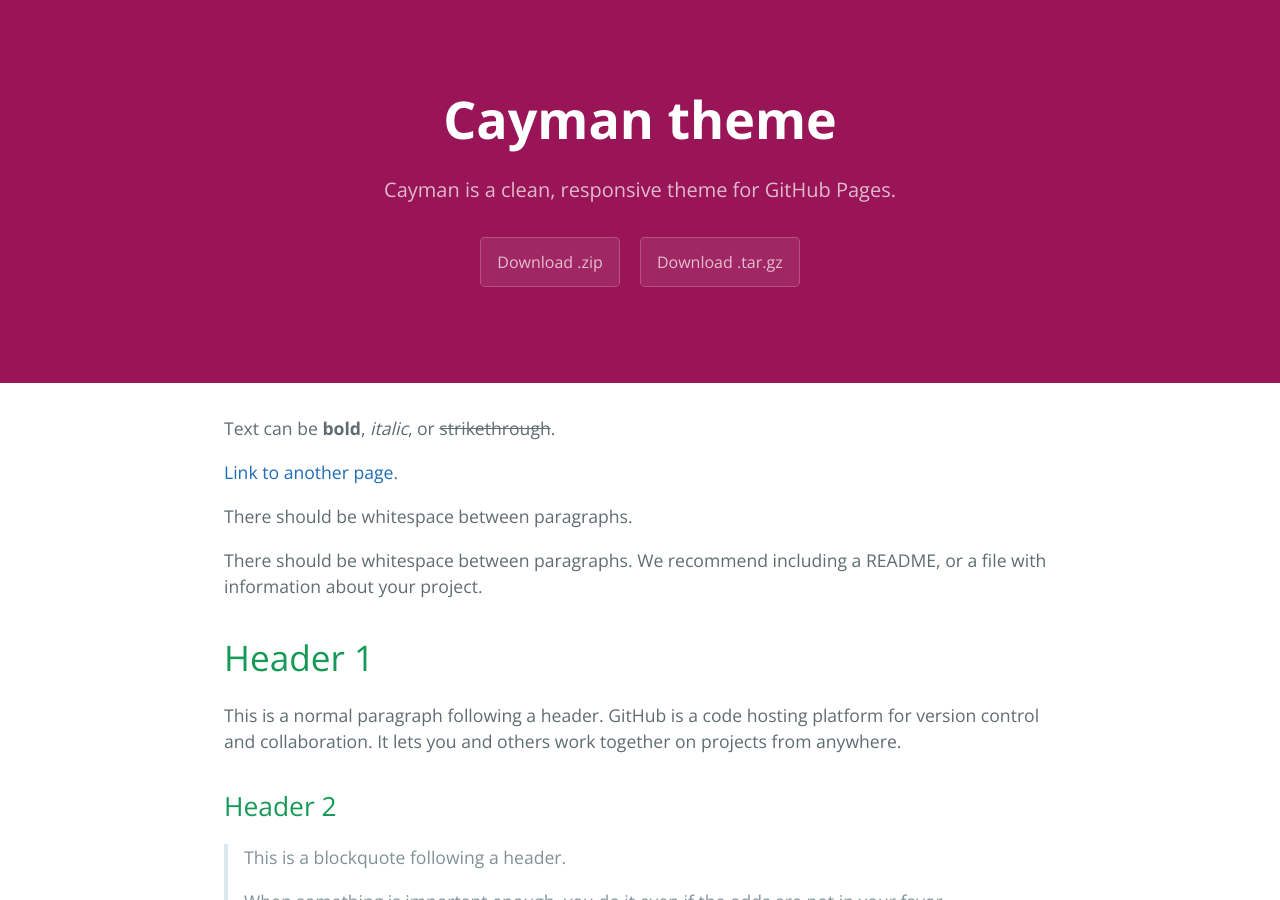
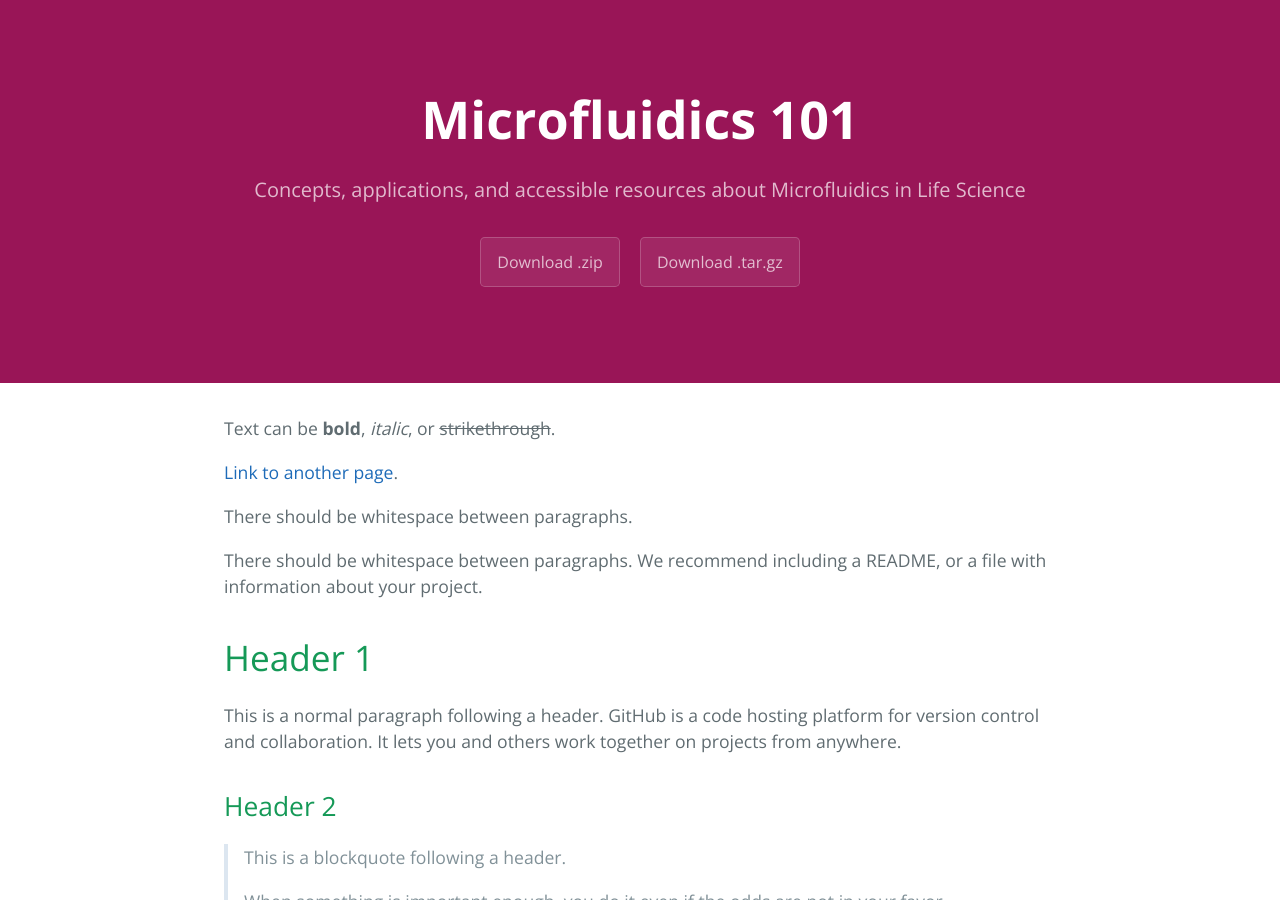
Before and after one commit to ufluidics101/ufluidics101.github.io, a Jekyll site: the page built from index.md, in a window 1280 px wide and 900 px high. Built offline with Jekyll 4.4.1, drawn with Linux system fonts in a browser that asks for light colours.

Commit message:
Update _config.yml

```diff
--- a/_config.yml
+++ b/_config.yml
@@ -1,5 +1,5 @@
-title: Cayman theme
-description: Cayman is a clean, responsive theme for GitHub Pages.
+title: Microfluidics 101
+description: Concepts, applications, and accessible resources about Microfluidics in Life Science
 show_downloads: true
 google_analytics:
 theme: jekyll-theme-cayman
```
